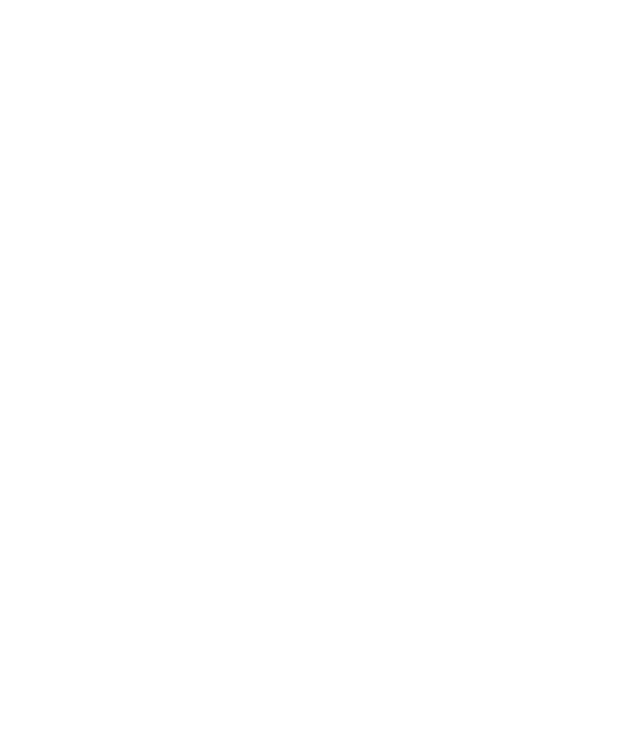
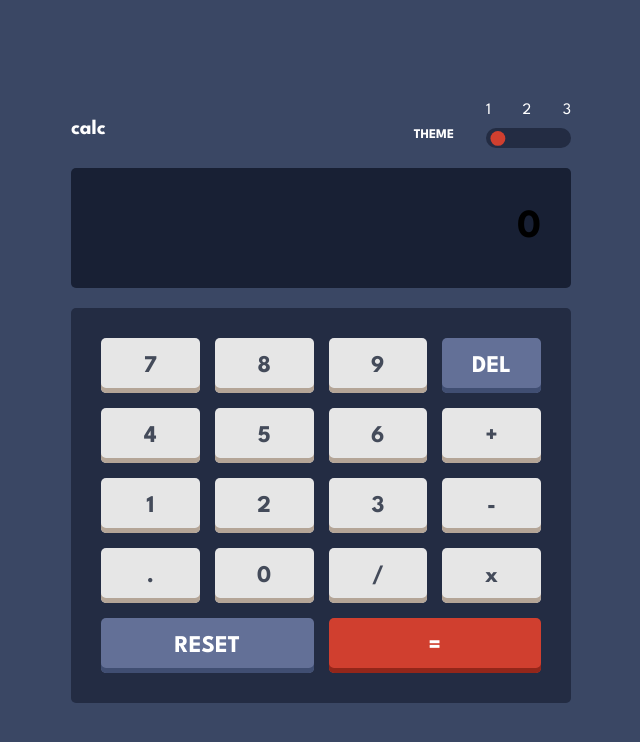
Before and after one commit to developer-luizcarlos/calculator-theme-switcher, a website: page index.html in a window 1280 px wide. Shown: the whole page, without its empty margins (319-959 px from the left). Drawn offline with Linux system fonts and the light colour scheme.

Commit message:
feat: create calculator html structure (styled)

```diff
--- a/index.html
+++ b/index.html
@@ -15,5 +15,49 @@
 		<script type="module" src="dist/index.js"></script>
 		<title>Calculator Web App</title>
 	</head>
-	<body></body>
+	<body class="dark-theme">
+		<article class="calculator">
+			<header class="header">
+				<h3 class="app-title">calc</h3>
+				<div class="theme-container">
+					<h5>THEME</h5>
+					<div class="select-theme-container">
+						<div class="labels-container">
+							<label class="label label--theme-dark">1</label>
+							<label class="label label--theme-light">2</label>
+							<label class="label label--theme-purple">3</label>
+						</div>
+						<div class="toggle">
+							<span class="thumb"></span>
+						</div>
+					</div>
+				</div>
+			</header>
+			<div class="screen">0</div>
+			<div class="keypad">
+				<div class="action-keys-container">
+					<button data-value="7" class="key key--regular">7</button>
+					<button data-value="8" class="key key--regular">8</button>
+					<button data-value="9" class="key key--regular">9</button>
+					<button class="key key--delete">del</button>
+					<button data-value="4" class="key key--regular">4</button>
+					<button data-value="5" class="key key--regular">5</button>
+					<button data-value="6" class="key key--regular">6</button>
+					<button data-value="+" class="key key--operator">+</button>
+					<button data-value="1" class="key key--regular">1</button>
+					<button data-value="2" class="key key--regular">2</button>
+					<button data-value="3" class="key key--regular">3</button>
+					<button data-value="-" class="key key--operator">-</button>
+					<button data-value="." class="key key--operator">.</button>
+					<button data-value="0" class="key key--regular">0</button>
+					<button data-value="/" class="key key--operator">/</button>
+					<button data-value="*" class="key key--operator">x</button>
+				</div>
+				<div class="state-keys-container">
+					<button class="key key--reset">reset</button>
+					<button class="key key--result">=</button>
+				</div>
+			</div>
+		</article>
+	</body>
 </html>
--- a/src/styles/index.css
+++ b/src/styles/index.css
@@ -19,3 +19,163 @@ html {
 	font-size: 16px;
 	line-height: 1.8;
 }
+
+body {
+	background-color: var(--bg-body);
+	display: flex;
+	align-items: center;
+	justify-content: center;
+	font-family: var(--font);
+}
+
+body.dark-theme .thumb {
+	left: 5%;
+	transform: translate(-5%, -50%);
+}
+
+body.light-theme .thumb {
+	left: 50%;
+	transform: translate(-50%, -50%);
+}
+
+body.purple-theme .thumb {
+	left: 95%;
+	transform: translate(-95%, -50%);
+}
+
+.calculator {
+	display: grid;
+	row-gap: 20px;
+	width: clamp(350px, 60vw, 500px);
+}
+
+.header {
+	color: white;
+	display: flex;
+	align-items: end;
+	justify-content: space-between;
+}
+
+.app-title {
+	font-size: 1.3rem;
+	font-weight: bold;
+}
+
+.theme-container {
+	display: flex;
+	align-items: end;
+	column-gap: 2rem;
+}
+
+.select-theme-container {
+	display: grid;
+	row-gap: 3px;
+}
+
+.labels-container {
+	display: flex;
+	align-items: center;
+	justify-content: space-between;
+}
+
+.label {
+	cursor: pointer;
+}
+
+.toggle {
+	background-color: var(--bg-toggle);
+	border-radius: 40px;
+	cursor: pointer;
+	height: 20px;
+	width: clamp(70px, 15vw, 85px);
+	position: relative;
+	padding: 10px;
+}
+
+.thumb {
+	background-color: var(--bg-thumb);
+	clip-path: circle(45%);
+	display: block;
+	height: 80%;
+	width: clamp(15px, 20%, 20px);
+	position: absolute;
+	left: 5%;
+	top: 50%;
+	transform: translate(-5%, -50%);
+}
+
+.screen {
+	background-color: var(--bg-screen);
+	border-radius: 5px;
+	display: flex;
+	align-items: center;
+	justify-content: end;
+	color: var(--color-screen);
+	font-size: clamp(2.5rem, 3vw, 3rem);
+	font-weight: bold;
+	height: clamp(100px, 15vh, 200px);
+	padding: clamp(15px, 2rem, 30px);
+}
+
+.keypad {
+	background-color: var(--bg-keypad);
+	border-radius: 5px;
+	display: grid;
+	row-gap: 15px;
+	padding: clamp(15px, 2rem, 30px);
+}
+
+.action-keys-container {
+	display: grid;
+	grid-template-columns: repeat(4, 1fr);
+	gap: 15px;
+}
+
+.state-keys-container {
+	display: grid;
+	grid-template-columns: repeat(2, 1fr);
+	gap: 15px;
+}
+
+.key {
+	border: none;
+	border-radius: 5px;
+	cursor: pointer;
+	font-family: inherit;
+	font-size: clamp(1rem, 2.5vw, 1.5rem);
+	font-weight: bold;
+	height: clamp(40px, 8vh, 55px);
+	width: max(50px, 100%);
+}
+
+.key--regular {
+	background-color: var(--bg-regular-key);
+	color: var(--color-regular-key);
+	box-shadow: inset 0 -5px var(--shadow-regular-key);
+}
+
+.key--operator {
+	background-color: var(--bg-operator-key);
+	color: var(--color-operator-key);
+	box-shadow: inset 0 -5px var(--shadow-operator-key);
+}
+
+.key--delete {
+	background-color: var(--bg-delete-key);
+	color: var(--color-delete-key);
+	text-transform: uppercase;
+	box-shadow: inset 0 -5px var(--shadow-delete-key);
+}
+
+.key--reset {
+	background-color: var(--bg-reset-key);
+	color: var(--color-reset-key);
+	text-transform: uppercase;
+	box-shadow: inset 0 -5px var(--shadow-reset-key);
+}
+
+.key--result {
+	background-color: var(--bg-result-key);
+	color: var(--color-result-key);
+	box-shadow: inset 0 -5px var(--shadow-result-key);
+}
```
